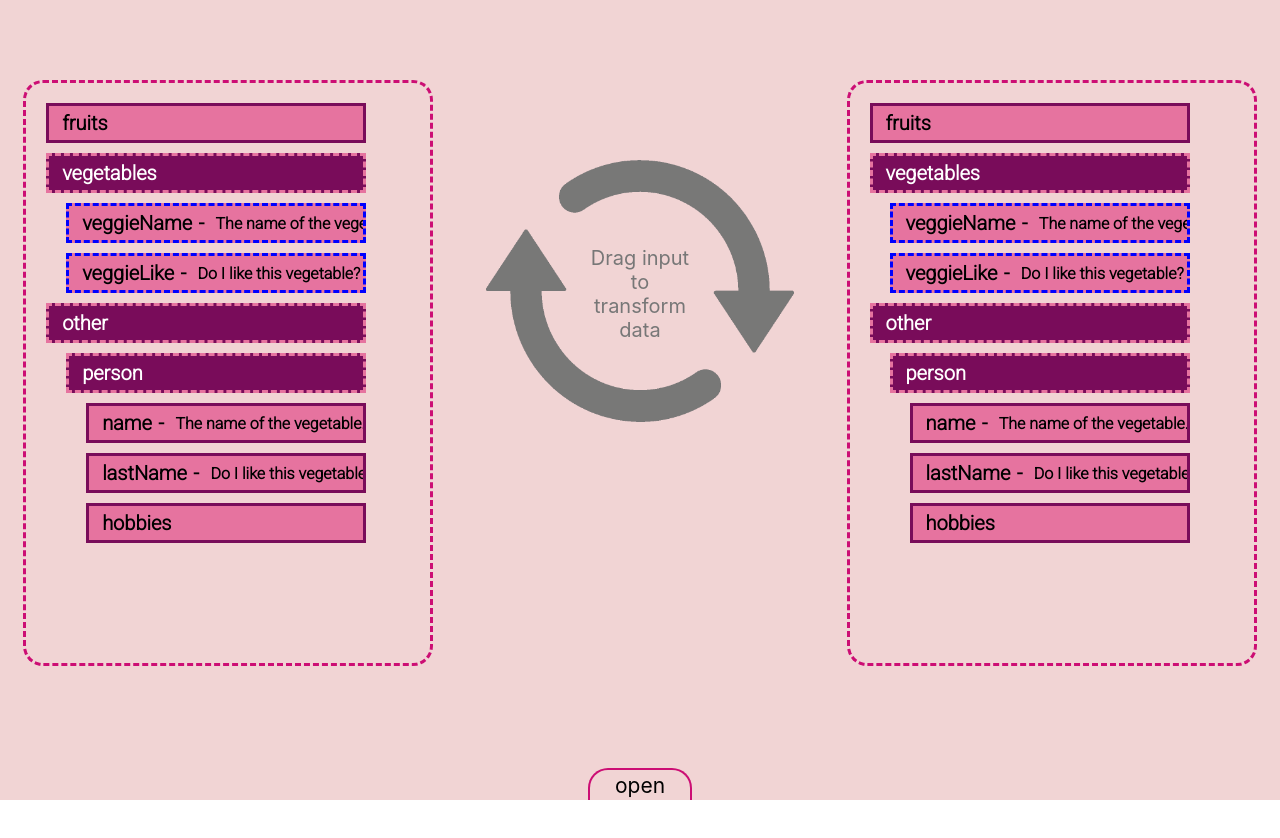
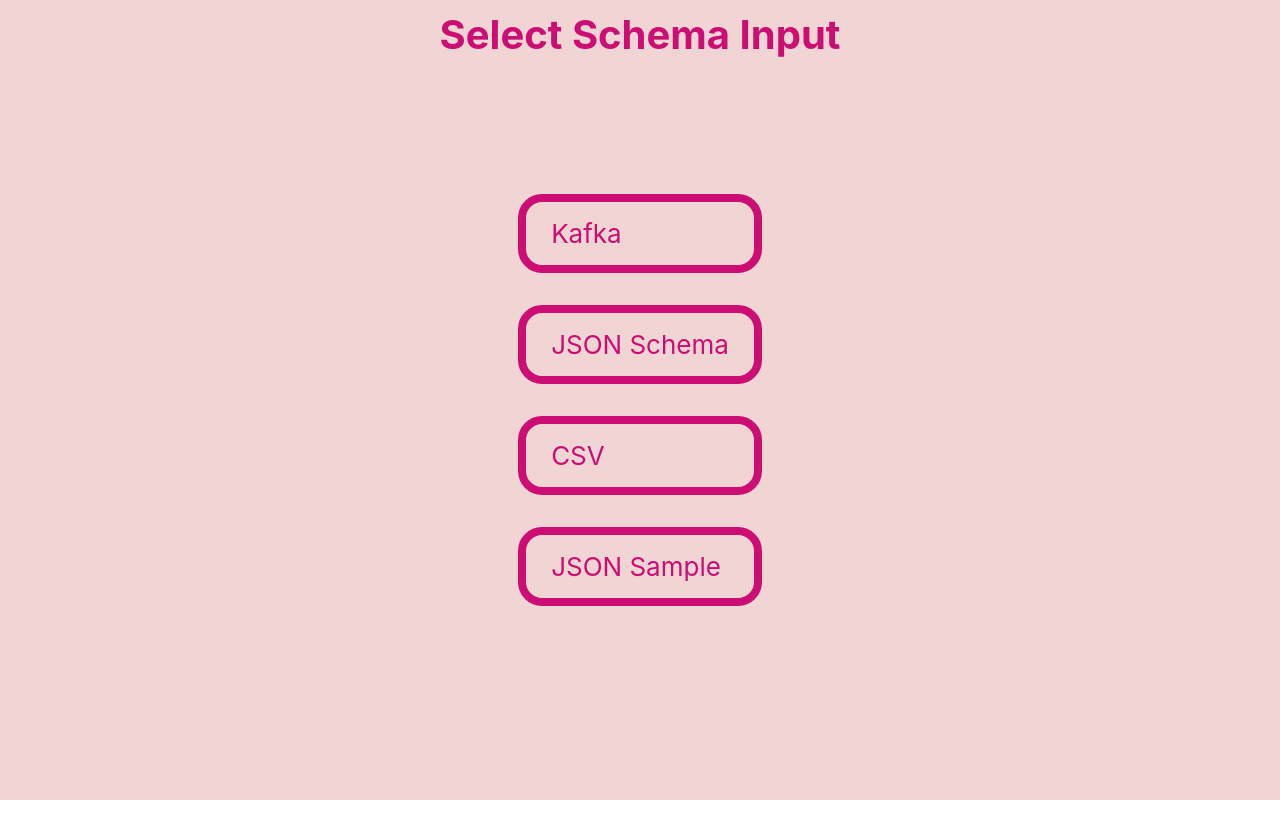
Before and after one commit to HenShalom/ok-parser-ui, a React (Create React App) app: page / in a window 1280 px wide. Shown: the top 838 px of the page. After the commit the page ends 800 px from the top, so only its background shows below. Built offline with nearby package versions, Linux system fonts and the light colour scheme.

Commit message:
add input page with json schema input options

```diff
--- a/package.json
+++ b/package.json
@@ -12,6 +12,7 @@
     "react-dnd-html5-backend": "^11.1.3",
     "react-dom": "^17.0.1",
     "react-draggable": "^4.4.3",
+    "react-json-editor-ajrm": "^2.5.13",
     "react-modal": "^3.12.1",
     "react-scripts": "4.0.0",
     "web-vitals": "^0.2.4"
--- a/src/App.js
+++ b/src/App.js
@@ -1,5 +1,6 @@
 import './App.css';
 import MatchPage from './pagas/MatchPage/MatchPage'
+import InputPage from './pagas/InputPage/InputPage'
 import { DndProvider } from 'react-dnd'
 import { HTML5Backend } from 'react-dnd-html5-backend'
 
@@ -38,10 +39,10 @@
         }
       }
     },
-    "other":{
+    "other": {
       "type": "object",
       "properties": {
-        "person":{
+        "person": {
           "type": "object",
           "properties": {
             "name": {
@@ -73,7 +74,8 @@
   return (
     <DndProvider backend={HTML5Backend}>
       <div className="App">
-        <MatchPage inputProperties={props||[]} jsonSchema={deptSchema} />
+        <InputPage />
+        {/* <MatchPage inputProperties={props ||[]} jsonSchema={deptSchema} /> */}
       </div>
     </DndProvider>
   );
--- /dev/null
+++ b/src/pagas/InputPage/InputPage.js
@@ -0,0 +1,49 @@
+import React, { useState } from 'react'
+import JsonSchemaSettings from './InputSettings/JsonSchemaSettings'
+import './InputPageStyle.css'
+
+const sources = [
+  "Kafka",
+  "JSON Schema",
+  "CSV",
+  "JSON Sample"
+]
+
+
+const SelectedInput = ({ name, selectedInput, setSelectedInput }) => {
+  return <div onClick={() => selectedInput === name ? setSelectedInput(null) : setSelectedInput(name)}
+    className={"input-options " + (selectedInput === name ? "active" : "")}>
+    {name}
+  </div>
+}
+const getInputSettings = (input) => {
+  if (input === sources[1])
+    return JsonSchemaSettings
+  return null
+
+
+}
+
+const InputPage = () => {
+  const [selectedInput, setSelectedInput] = useState(false)
+  const SettingsWindow = getInputSettings(selectedInput)
+
+  return <div className="input-page-container">
+    <div className="input-page-title">Select Schema Input</div>
+    <div className={"input-options-container " + (selectedInput ? "active" : "")}>
+      {sources.map(key => (
+        <SelectedInput
+          id={key}
+          name={key}
+          selectedInput={selectedInput}
+          setSelectedInput={setSelectedInput} />
+      ))}
+
+    </div>
+    <div className={"input-settings-container " + (selectedInput ? "active" : "")}>
+      {SettingsWindow && <SettingsWindow />}
+    </div>
+  </div>
+}
+
+export default InputPage;
--- /dev/null
+++ b/src/pagas/InputPage/InputPageStyle.css
@@ -0,0 +1,67 @@
+.input-page-container {
+	display: flex;
+}
+
+.input-options-container {
+	transition: linear 1s;
+}
+
+.start-button {
+	cursor: pointer;
+	margin: 2vh 2vw;
+	padding: 2vh 2vw;
+	color: #790c5a;
+	border: #790c5a 0.6vh solid;
+	border-radius: 1vh;
+}
+
+.start-button:hover {
+  background-color: #cc0e74;
+  color: #fff;
+	border: #fff 0.6vh solid;
+
+}
+
+.input-options-container.active {
+	transform: translateX(-25vw);
+}
+
+.input-options {
+	color: #cc0e74;
+	margin: 4vh;
+	padding: 2vh 2vw;
+	border: 1vh solid #cc0e74;
+	border-radius: 3vh;
+	transition: 0.2s;
+	cursor: pointer;
+}
+
+.input-options:hover {
+	background-color: #ffffff60;
+}
+
+.input-options.active {
+	background-color: #fff;
+}
+
+.input-page-title {
+	left: 50%;
+	transform: translateX(-50%);
+	font-size: 5vh;
+	font-weight: bold;
+	top: 10px;
+	position: absolute;
+	color: #cc0e74;
+}
+
+.input-settings-container {
+	top: 50%;
+	left: 60%;
+	transition: linear 1s;
+	transform: translate(150%, -50%);
+	position: absolute;
+}
+
+.input-settings-container.active {
+	transform: translate(-30%, -50%);
+}
--- /dev/null
+++ b/src/pagas/InputPage/InputSettings/JsonSchemaSettings/index.js
@@ -0,0 +1,22 @@
+import React from 'react'
+import JSONInput from 'react-json-editor-ajrm';
+import './style.css'
+
+
+
+const JsonSchemaSettings = () => {
+  return <div className="json-schema-settings-container">
+    <JSONInput
+      style={{ body: { fontSize: 20 } }}
+      id='a_unique_id'
+      placeholder={{ "whatToDo": "place json schema here" }}
+      height='70vh'
+      width='35vw'
+    />
+    <div className="start-button">
+      Done
+    </div>
+  </div>
+}
+
+export default JsonSchemaSettings;
--- /dev/null
+++ b/src/pagas/InputPage/InputSettings/JsonSchemaSettings/style.css
@@ -0,0 +1,5 @@
+.json-schema-settings-container {
+	display: flex;
+	justify-content: center;
+	align-items: center;
+}
```
Also changed, not shown: 1 other file (tests, documents, lock files or other folders).
